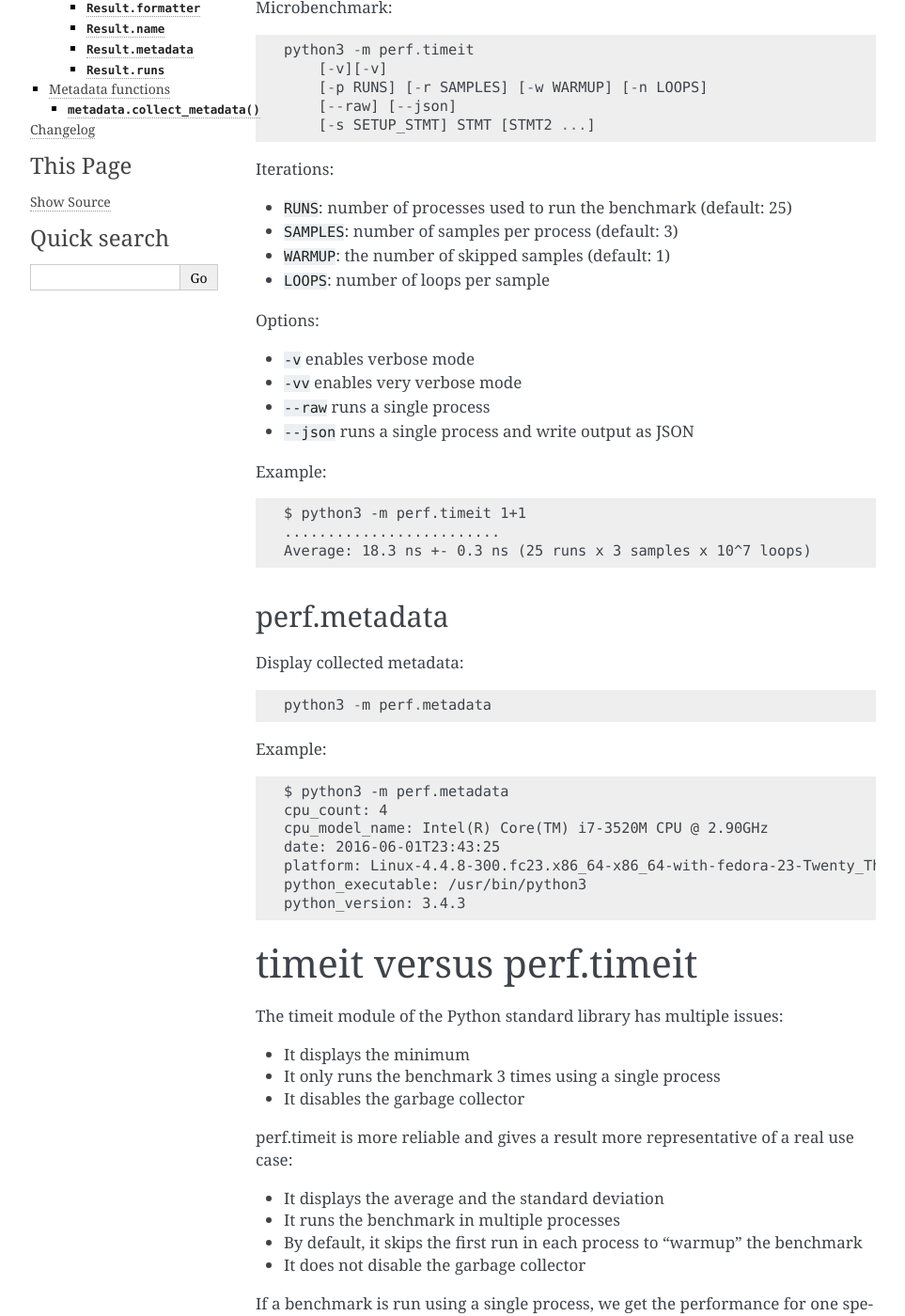
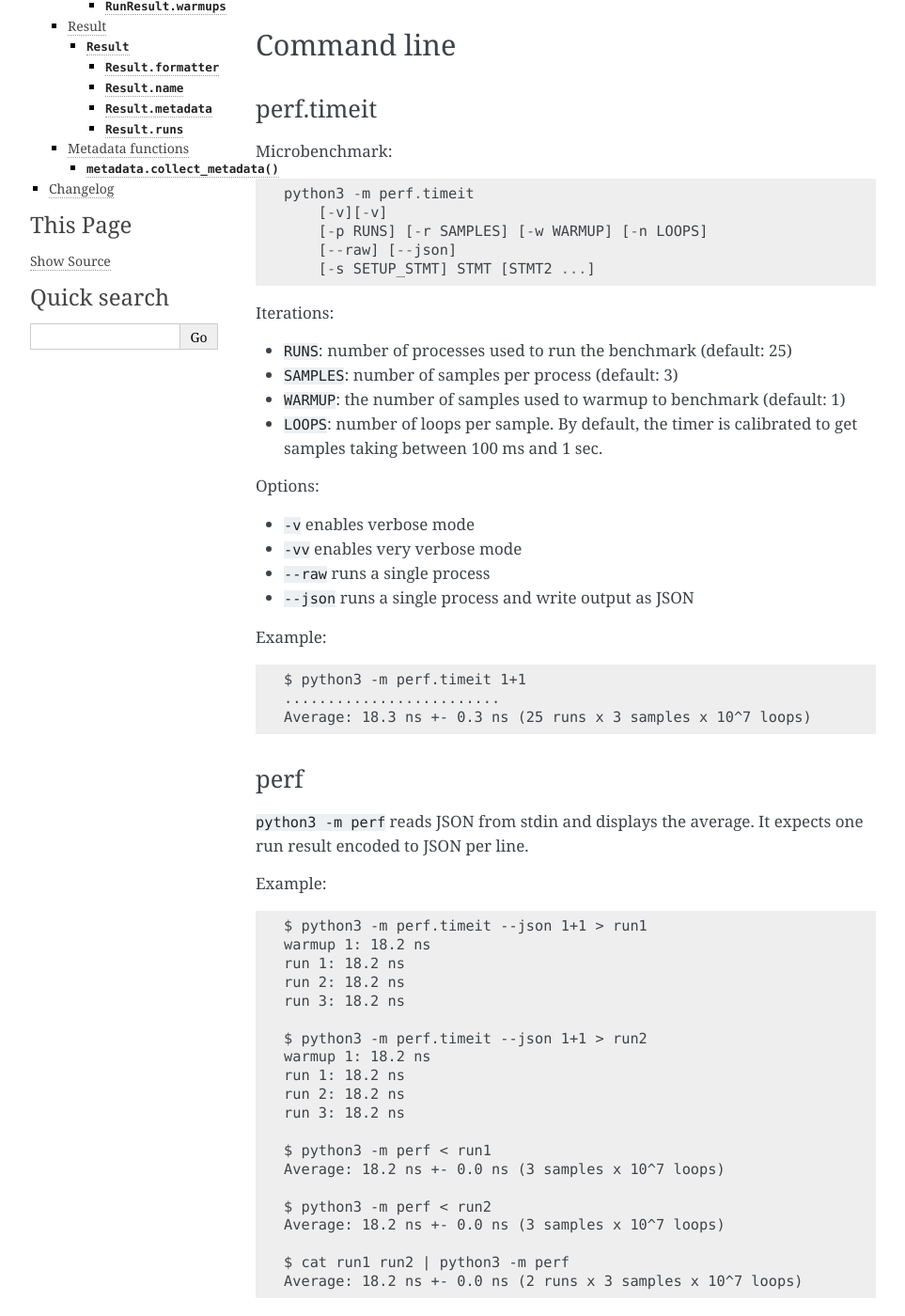
Before and after one commit to psf/pyperf, a Sphinx documentation site: the page built from doc/index.rst, in a window 1280 px wide and 1400 px high, scrolled down 547 px. Shown: the whole window at 94% size, without its empty margins (148-1111 px from the left). Built offline with Sphinx 7.4.7, drawn with Linux system fonts in a browser that asks for light colours; some of the changed text lies outside the part shown.

Commit message:
add "python3 -m perf" CLI

```diff
--- a/doc/index.rst
+++ b/doc/index.rst
@@ -1,4 +1,6 @@
-perf: Toolkit to run Python benchmarks.
+++++++++++++++++++++++++++++++++++++++
+perf: Toolkit to run Python benchmarks
+++++++++++++++++++++++++++++++++++++++
 
 * `perf project homepage at GitHub
   <https://github.com/haypo/perf>`_ (code, bugs)
@@ -12,11 +14,15 @@
 Install perf
 ============
 
-Command to install::
+Command to install perf on Python 3::
 
     python3 -m pip install perf
 
-It requires Python 2.7 or Python 3.
+Command to install perf on Python 2::
+
+    python2 -m pip install perf
+
+Python 2.7 or Python 3 are supported.
 
 
 Command line
@@ -37,8 +43,9 @@
 
 * ``RUNS``: number of processes used to run the benchmark (default: 25)
 * ``SAMPLES``: number of samples per process (default: 3)
-* ``WARMUP``: the number of skipped samples (default: 1)
-* ``LOOPS``: number of loops per sample
+* ``WARMUP``: the number of samples used to warmup to benchmark (default: 1)
+* ``LOOPS``: number of loops per sample. By default, the timer is calibrated
+  to get samples taking between 100 ms and 1 sec.
 
 Options:
 
@@ -52,6 +59,36 @@
     $ python3 -m perf.timeit 1+1
     .........................
     Average: 18.3 ns +- 0.3 ns (25 runs x 3 samples x 10^7 loops)
+
+
+perf
+----
+
+``python3 -m perf`` reads JSON from stdin and displays the average. It expects
+one run result encoded to JSON per line.
+
+Example::
+
+    $ python3 -m perf.timeit --json 1+1 > run1
+    warmup 1: 18.2 ns
+    run 1: 18.2 ns
+    run 2: 18.2 ns
+    run 3: 18.2 ns
+
+    $ python3 -m perf.timeit --json 1+1 > run2
+    warmup 1: 18.2 ns
+    run 1: 18.2 ns
+    run 2: 18.2 ns
+    run 3: 18.2 ns
+
+    $ python3 -m perf < run1
+    Average: 18.2 ns +- 0.0 ns (3 samples x 10^7 loops)
+
+    $ python3 -m perf < run2
+    Average: 18.2 ns +- 0.0 ns (3 samples x 10^7 loops)
+
+    $ cat run1 run2 | python3 -m perf
+    Average: 18.2 ns +- 0.0 ns (2 runs x 3 samples x 10^7 loops)
 
 
 perf.metadata
@@ -86,7 +123,7 @@
 
 * It displays the average and the standard deviation
 * It runs the benchmark in multiple processes
-* By default, it skips the first run in each process to "warmup" the benchmark
+* By default, it uses a first sample in each process to "warmup" the benchmark
 * It does not disable the garbage collector
 
 If a benchmark is run using a single process, we get the performance for one
@@ -207,13 +244,13 @@
 
    .. attribute:: samples
 
-      List of numbers (``float``). Usually, :attr:`samples` is a list of
-      timings, number of seconds.
+      List of numbers (``float``). Usually, :attr:`samples` is a list of number
+      of seconds.
 
    .. attribute:: warmups
 
-      Similar to :attr:`samples`, but these numbers are skipped when computing
-      the average and standard deviation.
+      Similar to :attr:`samples`: samples run to "warmup" the benchmark. These
+      numbers are ignored when computing the average and standard deviation.
 
 
 Result
```
Also changed, not shown: 3 other files.
